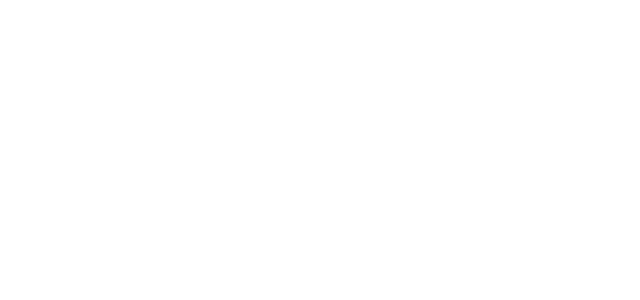
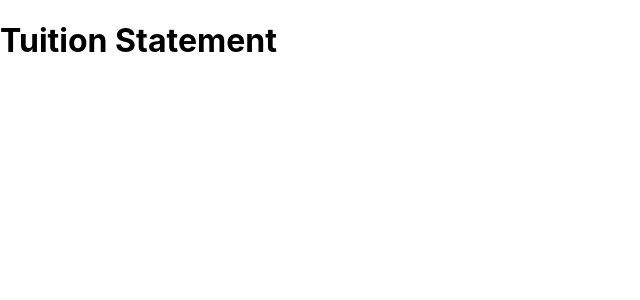
Before and after one commit to davin12345678910/CSE403_RCRSPTeam, a React (Create React App) app in the folder client-app/: page /tuition in a window 1280 px wide. Before the commit this address had no page. Shown: the top 300 px of the page, without its empty margins (0-640 px from the left). Built offline with nearby package versions, Linux system fonts and the light colour scheme.

Commit message:
added TuitionStatement.js page

```diff
--- a/client-app/src/App.js
+++ b/client-app/src/App.js
@@ -14,6 +14,7 @@
 import FinancialAidStatus from './FinancialAidStatus';
 import DirectDepositTransfer from './DirectDepositTransfer';
 import ShortTermLoan from './ShortTermLoan';
+import TuitionStatement from './TuitionStatement';
 const App = () => {
     return (
         <BrowserRouter>
@@ -31,6 +32,7 @@
                 <Route path ="/financial" element={<FinancialAidStatus />} />
                 <Route path ="/direct" element={<DirectDepositTransfer />} />
                 <Route path ="/short" element={<ShortTermLoan />} />
+                <Route path ="/tuition" element={<TuitionStatement />} />
 
             </Routes>
         </BrowserRouter>
--- /dev/null
+++ b/client-app/src/TuitionStatement.js
@@ -0,0 +1,8 @@
+const TuitionStatement = () => {
+    return (
+        <div>
+            <h1>Tuition Statement</h1>
+        </div>
+    )
+}
+export default TuitionStatement;
```
